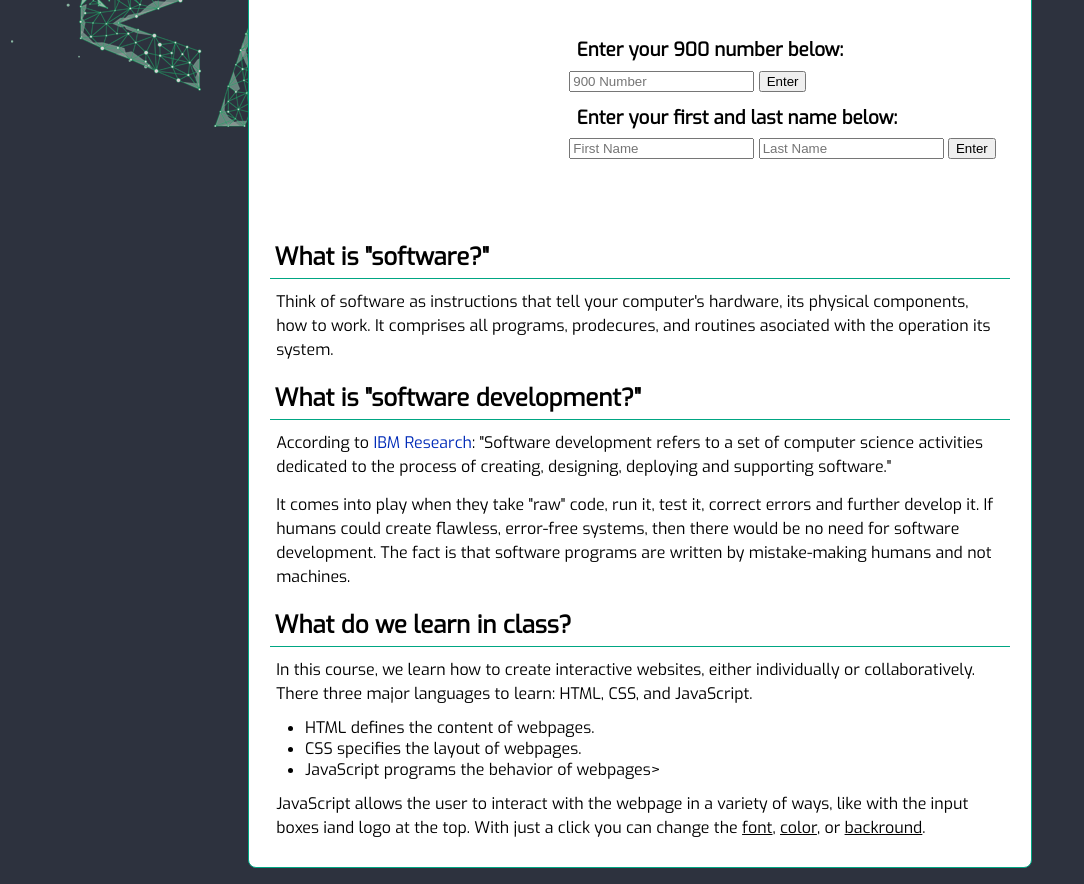
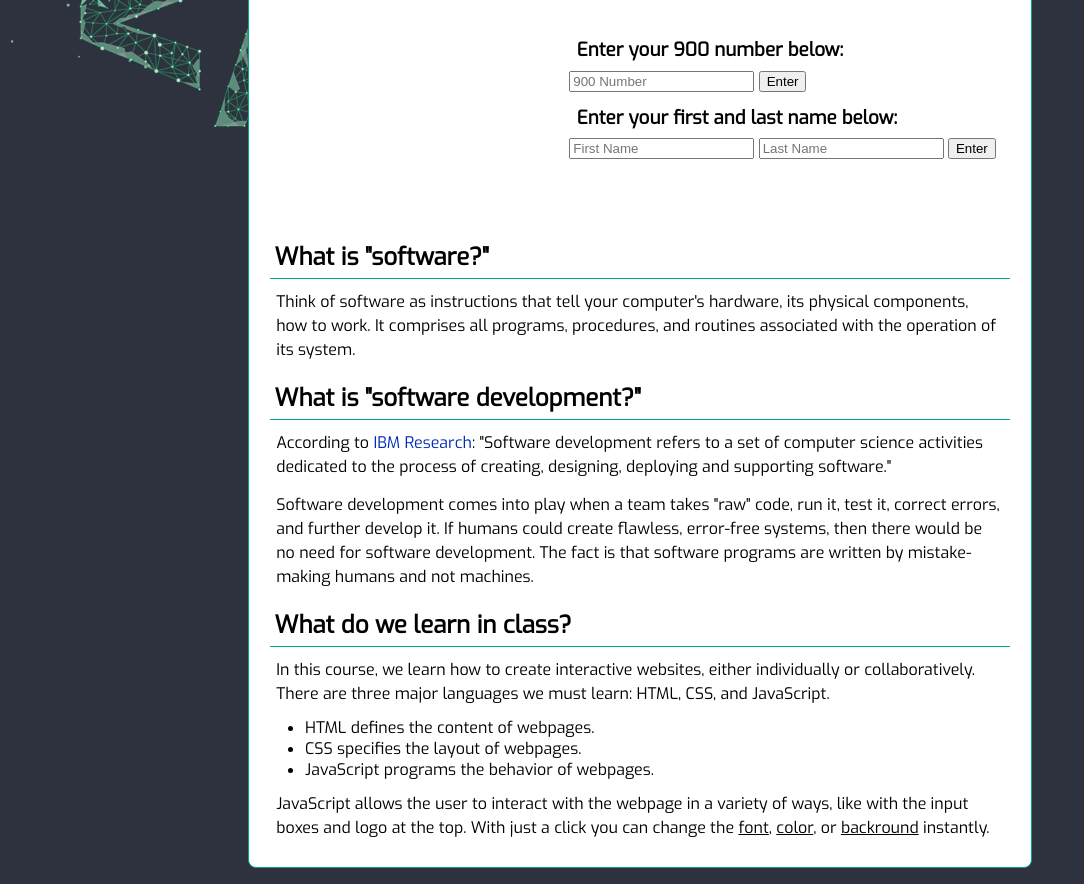
Before and after one commit to Kevin11CG/JoshG-KevG-Website, a plain HTML site: page index.html in a window 1280 px wide. Shown: the part 144-1028 px from the top of the page, without its empty margins (0-1084 px from the left). Drawn offline with Linux system fonts and the light colour scheme.

Commit message:
fixed typos

```diff
--- a/index.html
+++ b/index.html
@@ -25,18 +25,18 @@
                 </div>
                 <br style='clear:both'>
                 <h2>What is "software?"</h2>
-                <p>Think of software as instructions that tell your computer's hardware, its physical components, how to work. It comprises all programs, prodecures, and routines asociated with the operation its system.</p>
+                <p>Think of software as instructions that tell your computer's hardware, its physical components, how to work. It comprises all programs, procedures, and routines associated with the operation of its system.</p>
                 <h2>What is "software development?"</h2>
                 <p>According to <a href='https://researcher.watson.ibm.com/researcher/view_group.php?id=5227' target='_blank'>IBM Research</a>: "Software development refers to a set of computer science activities dedicated to the process of creating, designing, deploying and supporting software."</p>
-                <p>It comes into play when they take "raw" code, run it, test it, correct errors and further develop it. If humans could create flawless, error-free systems, then there would be no need for software development. The fact is that software programs are written by mistake-making humans and not machines.</p>
+                <p>Software development comes into play when a team takes "raw" code, run it, test it, correct errors, and further develop it. If humans could create flawless, error-free systems, then there would be no need for software development. The fact is that software programs are written by mistake-making humans and not machines.</p>
                 <h2>What do we learn in class?</h2>
-                <p>In this course, we learn how to create interactive websites, either individually or collaboratively. There three major languages to learn: HTML, CSS, and JavaScript.</p>
+                <p>In this course, we learn how to create interactive websites, either individually or collaboratively. There are three major languages we must learn: HTML, CSS, and JavaScript.</p>
                 <ul>
                     <li>HTML defines the content of webpages.</li>
                     <li>CSS specifies the layout of webpages.</li>
-                    <li>JavaScript programs the behavior of webpages></li>
+                    <li>JavaScript programs the behavior of webpages.</li>
                 </ul>
-                <p>JavaScript allows the user to interact with the webpage in a variety of ways, like with the input boxes iand logo at the top. With just a click you can change the <span id='changefont' title='Click Me'><u>font</u></span>, <span id='changecolor' title='Click Me'><u>color</u></span>, or <span id='changebg' title='Click Me'><u>backround</u></span>.</p>
+                <p>JavaScript allows the user to interact with the webpage in a variety of ways, like with the input boxes and logo at the top. With just a click you can change the <span id='changefont' title='Click Me'><u>font</u></span>, <span id='changecolor' title='Click Me'><u>color</u></span>, or <span id='changebg' title='Click Me'><u>backround</u></span> instantly.</p>
             </div>
 
 
--- a/script.js
+++ b/script.js
@@ -14,7 +14,7 @@ function ninehundredInput(){
         return number;
     }
     else if(digit < 9 || digit > 9){
-        alert("Invalid input! Must have 9 digits.");
+        alert("Invalid input! Number must have 9 digits.");
     }
     else if(!nString.includes('900', 0)){
         alert("Invalid input! Number must start with 900.")
```
